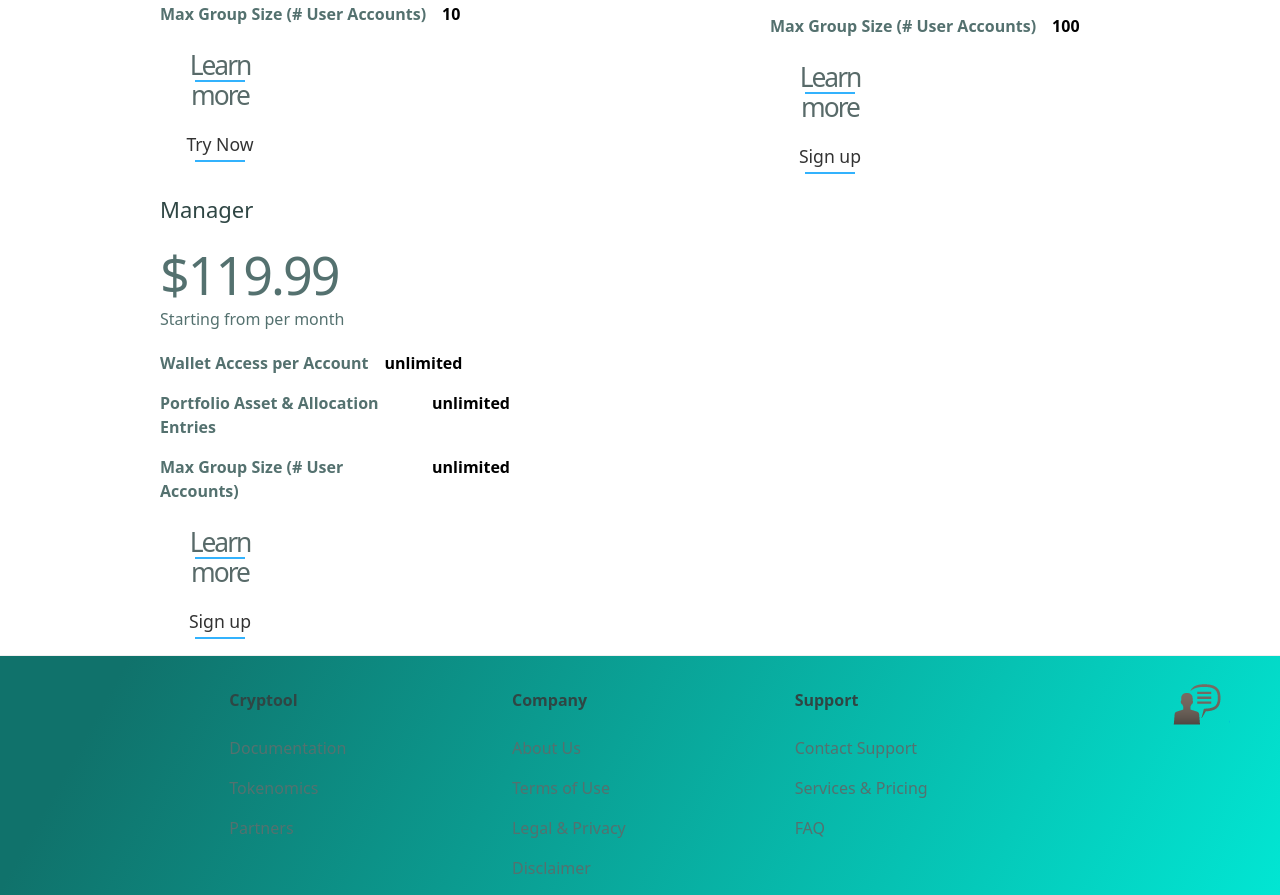
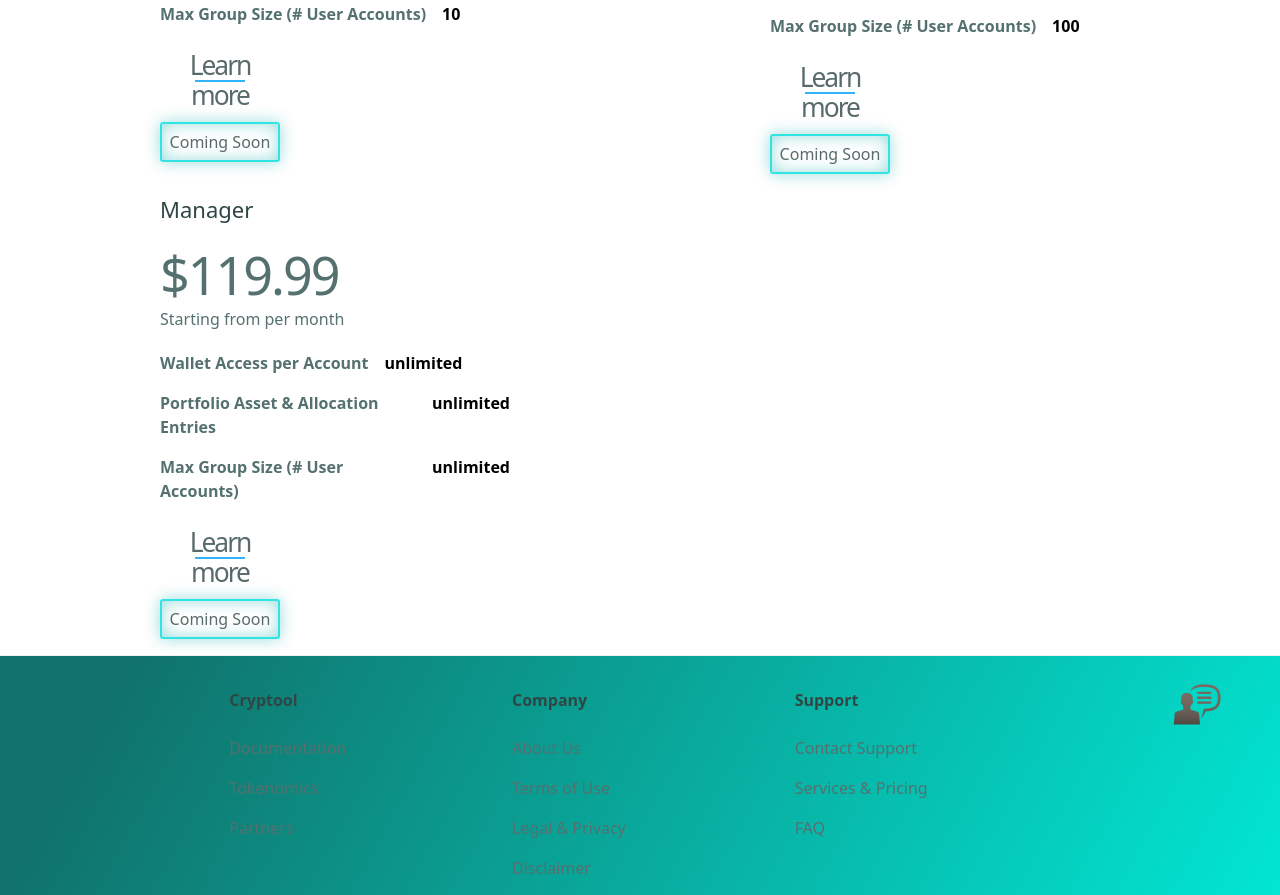
Before and after one commit to sven3270350/LandingPage_Ben, a Next.js app: page / in a window 1280 px wide. Shown: the part 3100-3995 px from the top of the page. Built offline with nearby package versions, Linux system fonts and the light colour scheme.

Commit message:
fix height

```diff
--- a/components/common/Footer.tsx
+++ b/components/common/Footer.tsx
@@ -28,7 +28,7 @@ const Footer = () => {
   return (
     <div
       className={
-        isTablet ? "flex justify-center" : "h-[30vh] flex justify-center"
+        isTablet ? "flex justify-center" : "h-[289px] flex justify-center"
       }
     >
       <div
--- a/components/common/ProposalSection.tsx
+++ b/components/common/ProposalSection.tsx
@@ -1,6 +1,7 @@
 import HoverEffectBtn from "components/common/loginBtn/HoverEffectBtn";
 import { useMediaSize } from "components/hooks/media-size";
 import React from "react";
+import LoginBtn from "./loginBtn/loginBtn";
 
 interface Plan {
   title: string;
@@ -20,7 +21,7 @@ const ProposalSection = () => {
       walletAccessCount: "2",
       entires: "5",
       maxGroupSize: "10",
-      btnLabel: "Try Now",
+      btnLabel: "Coming Soon",
     },
     {
       title: "Premium",
@@ -29,7 +30,7 @@ const ProposalSection = () => {
       walletAccessCount: "10",
       entires: "unlimited",
       maxGroupSize: "100",
-      btnLabel: "Sign up",
+      btnLabel: "Coming Soon",
     },
     {
       title: "Manager",
@@ -38,12 +39,12 @@ const ProposalSection = () => {
       walletAccessCount: "unlimited",
       entires: "unlimited",
       maxGroupSize: "unlimited",
-      btnLabel: "Sign up",
+      btnLabel: "Coming Soon",
     },
   ];
   const { isTablet } = useMediaSize();
   return (
-    <div className={isTablet ? "" : "h-[70vh]"}>
+    <div className={isTablet ? "" : "h-full"}>
       <div className="flex flex-col justify-center items-center mt-[96px]">
         <div className="text-[#00F2DE] text-center text-2xl font-medium !leading-[120%] tracking-[-2px]">
           Get going
@@ -90,13 +91,9 @@ const ProposalSection = () => {
                   label={"Learn more"}
                 />
               </div>
-              <HoverEffectBtn
-                className="svg-wrapper opacity-[.8] hover:opacity-[1] !w-[120px]"
-                strokeDashoffset={-195}
-                role="Proposal"
-                width={120}
-                height={40}
+              <LoginBtn
                 label={item.btnLabel}
+                className="!flex svg-wrapper opacity-[.8] hover:opacity-[1] !w-[120px] blue"
               />
             </div>
           );
--- a/components/common/loginBtn/loginBtn.tsx
+++ b/components/common/loginBtn/loginBtn.tsx
@@ -21,13 +21,15 @@ const LoginBtn: React.FC<LoginBtnProps> = ({
     <div
       className={cx(
         "signup-btn w-[81px] h-[40px] flex items-center justify-center cursor-pointer text-center fuller-button hover:text-white text-[#2F4644]",
-        label === "Log in" ? "blue" : "red",
+        label === "Log in" && "blue",
+        label === "Sign up" && "red",
         className
       )}
       onClick={() => {
         // setIsLogin && setIsLogin(!isLogin);
         {
-          label === "Log in" ? goToLogin() : goToSignup();
+          label === "Log in" && goToLogin();
+          label === "Sign up" && goToSignup();
         }
       }}
     >
```
